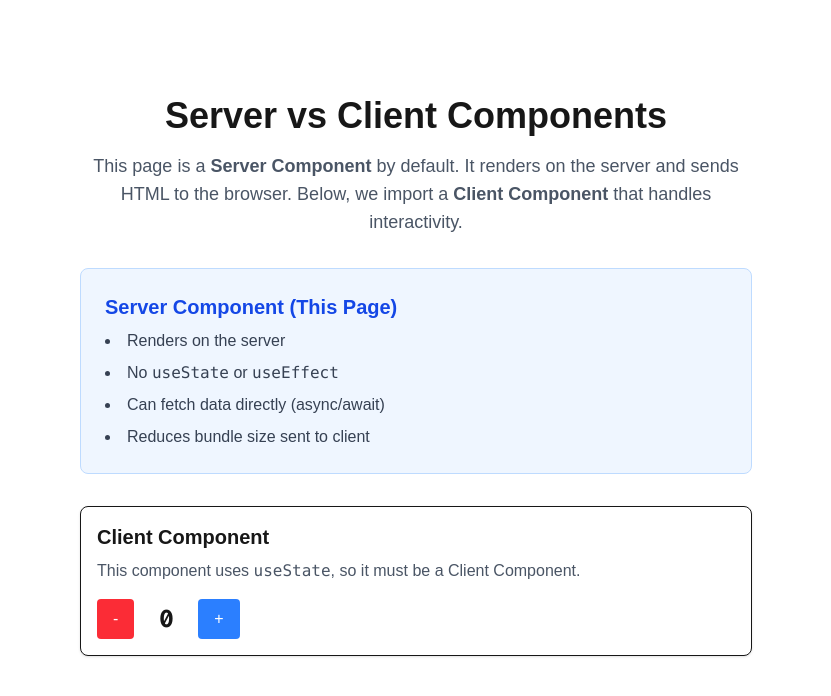
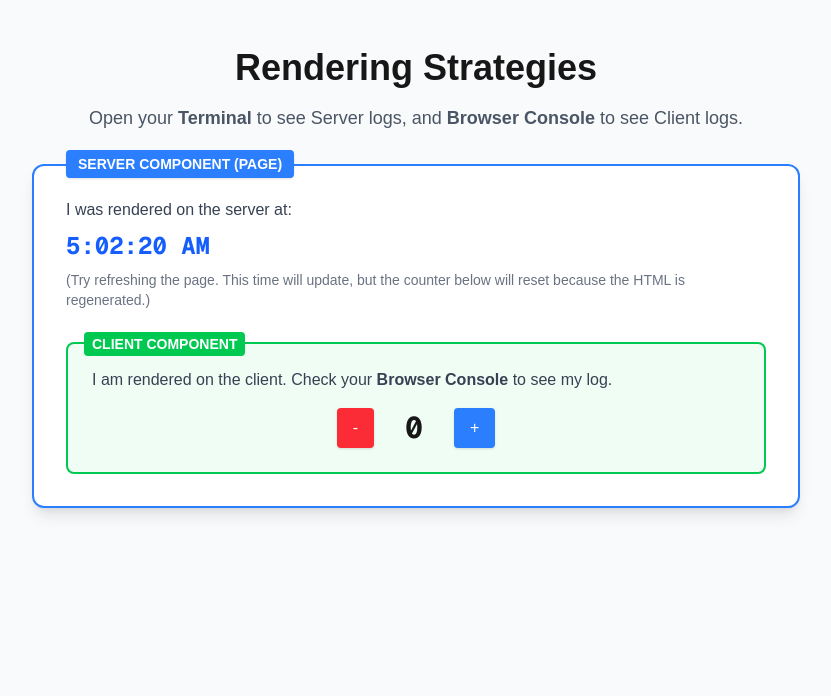
Before and after one commit to Changsik00/react19, a Next.js app: page /demos/rendering in a window 1280 px wide. Shown: the top 696 px of the page, without its empty margins (224-1055 px from the left). Built offline with nearby package versions, Linux system fonts and the light colour scheme.

Commit message:
refactor: Improve clarity of rendering demo with logs and visual cues

```diff
--- a/src/app/demos/rendering/page.tsx
+++ b/src/app/demos/rendering/page.tsx
@@ -1,29 +1,35 @@
 import Counter from '@/components/Counter';
 
 export default function ComponentsDemoPage() {
+  console.log('Server Component rendered on server');
+
   return (
-    <div className="flex min-h-screen flex-col items-center p-24 gap-8">
-      <div className="text-center">
-        <h1 className="text-4xl font-bold mb-4">Server vs Client Components</h1>
-        <p className="text-lg text-gray-600 max-w-2xl">
-          This page is a <strong>Server Component</strong> by default. It renders on the server and sends HTML to the browser.
-          Below, we import a <strong>Client Component</strong> that handles interactivity.
+    <div className="flex min-h-screen flex-col items-center p-12 gap-8 bg-gray-50 dark:bg-neutral-900">
+      <div className="text-center max-w-2xl">
+        <h1 className="text-4xl font-bold mb-4">Rendering Strategies</h1>
+        <p className="text-lg text-gray-600 dark:text-gray-400">
+          Open your <strong>Terminal</strong> to see Server logs, and <strong>Browser Console</strong> to see Client logs.
         </p>
       </div>
 
-      <div className="grid gap-8 w-full max-w-2xl">
-        {/* Server Component Part */}
-        <div className="p-6 border border-blue-200 rounded-lg bg-blue-50 dark:bg-blue-900/20 dark:border-blue-800">
-          <h2 className="text-xl font-bold mb-2 text-blue-700 dark:text-blue-300">Server Component (This Page)</h2>
-          <ul className="list-disc list-inside space-y-2 text-gray-700 dark:text-gray-300">
-            <li>Renders on the server</li>
-            <li>No <code>useState</code> or <code>useEffect</code></li>
-            <li>Can fetch data directly (async/await)</li>
-            <li>Reduces bundle size sent to client</li>
-          </ul>
+      <div className="w-full max-w-3xl p-8 border-2 border-blue-500 rounded-xl bg-white dark:bg-neutral-800 relative shadow-lg">
+        <div className="absolute -top-4 left-8 bg-blue-500 text-white px-3 py-1 text-sm font-bold rounded shadow-sm">
+          SERVER COMPONENT (PAGE)
         </div>
 
-        {/* Client Component Part */}
+        <div className="mb-8">
+          <p className="text-gray-700 dark:text-gray-300 mb-2">
+            I was rendered on the server at:
+          </p>
+          <p className="text-2xl font-mono font-bold text-blue-600 dark:text-blue-400">
+            {new Date().toLocaleTimeString()}
+          </p>
+          <p className="text-sm text-gray-500 mt-2">
+            (Try refreshing the page. This time will update, but the counter below will reset because the HTML is regenerated.)
+          </p>
+        </div>
+
+        {/* Client Component is nested here */}
         <Counter />
       </div>
     </div>
--- a/src/components/Counter.tsx
+++ b/src/components/Counter.tsx
@@ -1,27 +1,33 @@
 'use client';
 
-import { useState } from 'react';
+import { useState, useEffect } from 'react';
 
 export default function Counter() {
   const [count, setCount] = useState(0);
 
+  useEffect(() => {
+    console.log('Client Component mounted in browser');
+  }, []);
+
   return (
-    <div className="p-4 border rounded-lg bg-white dark:bg-neutral-800 shadow-sm">
-      <h2 className="text-xl font-bold mb-2">Client Component</h2>
-      <p className="mb-4 text-gray-600 dark:text-gray-300">
-        This component uses <code>useState</code>, so it must be a Client Component.
+    <div className="p-6 border-2 border-green-500 rounded-lg bg-green-50 dark:bg-green-900/20 relative mt-4">
+      <div className="absolute -top-3 left-4 bg-green-500 text-white px-2 py-0.5 text-sm font-bold rounded">
+        CLIENT COMPONENT
+      </div>
+      <p className="mb-4 text-gray-700 dark:text-gray-300">
+        I am rendered on the client. Check your <strong>Browser Console</strong> to see my log.
       </p>
-      <div className="flex items-center gap-4">
+      <div className="flex items-center gap-4 justify-center">
         <button
           onClick={() => setCount(count - 1)}
-          className="px-4 py-2 bg-red-500 text-white rounded hover:bg-red-600 transition"
+          className="px-4 py-2 bg-red-500 text-white rounded hover:bg-red-600 transition shadow-sm"
         >
           -
         </button>
-        <span className="text-2xl font-mono font-bold w-8 text-center">{count}</span>
+        <span className="text-3xl font-mono font-bold w-12 text-center">{count}</span>
         <button
           onClick={() => setCount(count + 1)}
-          className="px-4 py-2 bg-blue-500 text-white rounded hover:bg-blue-600 transition"
+          className="px-4 py-2 bg-blue-500 text-white rounded hover:bg-blue-600 transition shadow-sm"
         >
           +
         </button>
```
